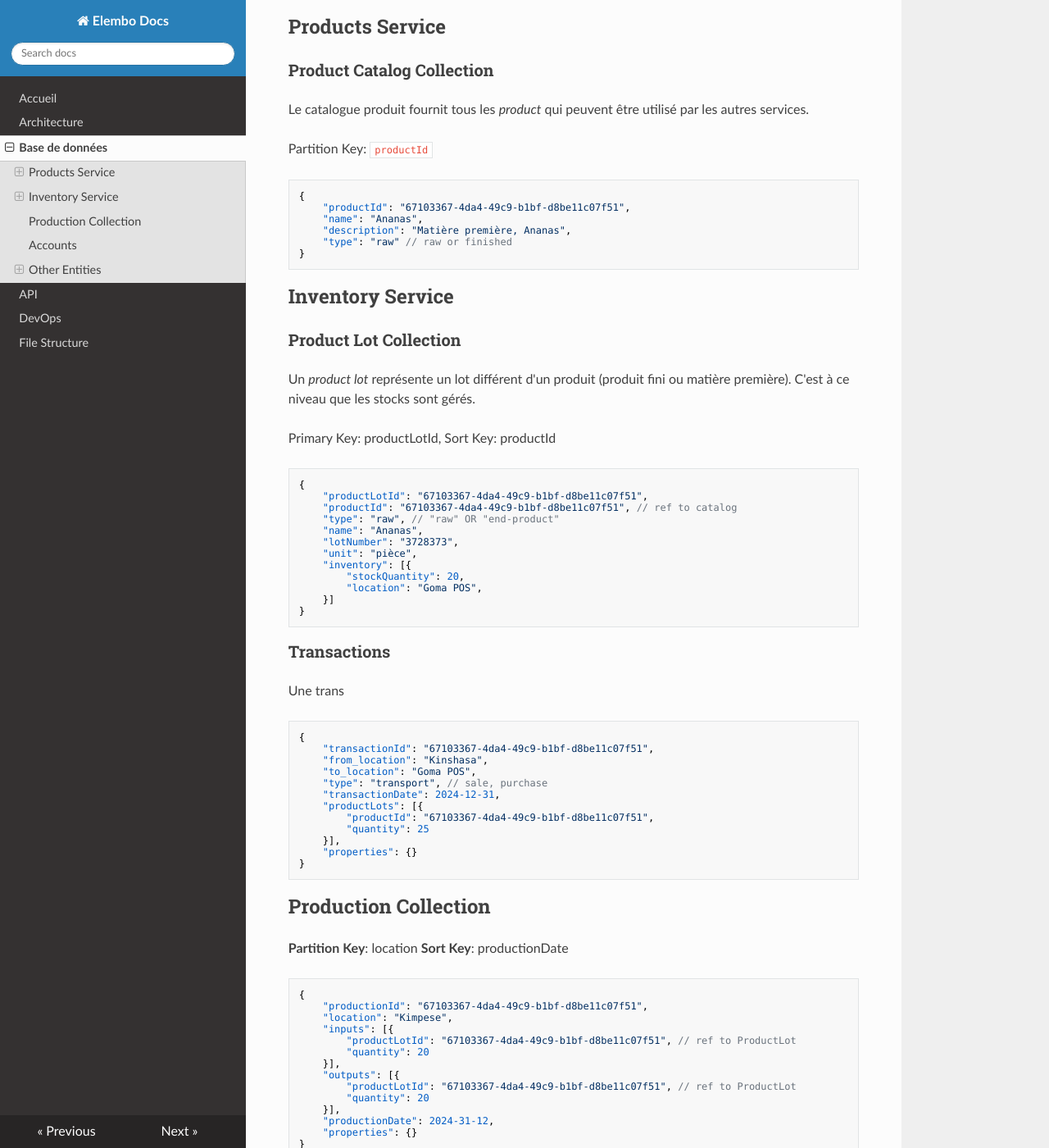
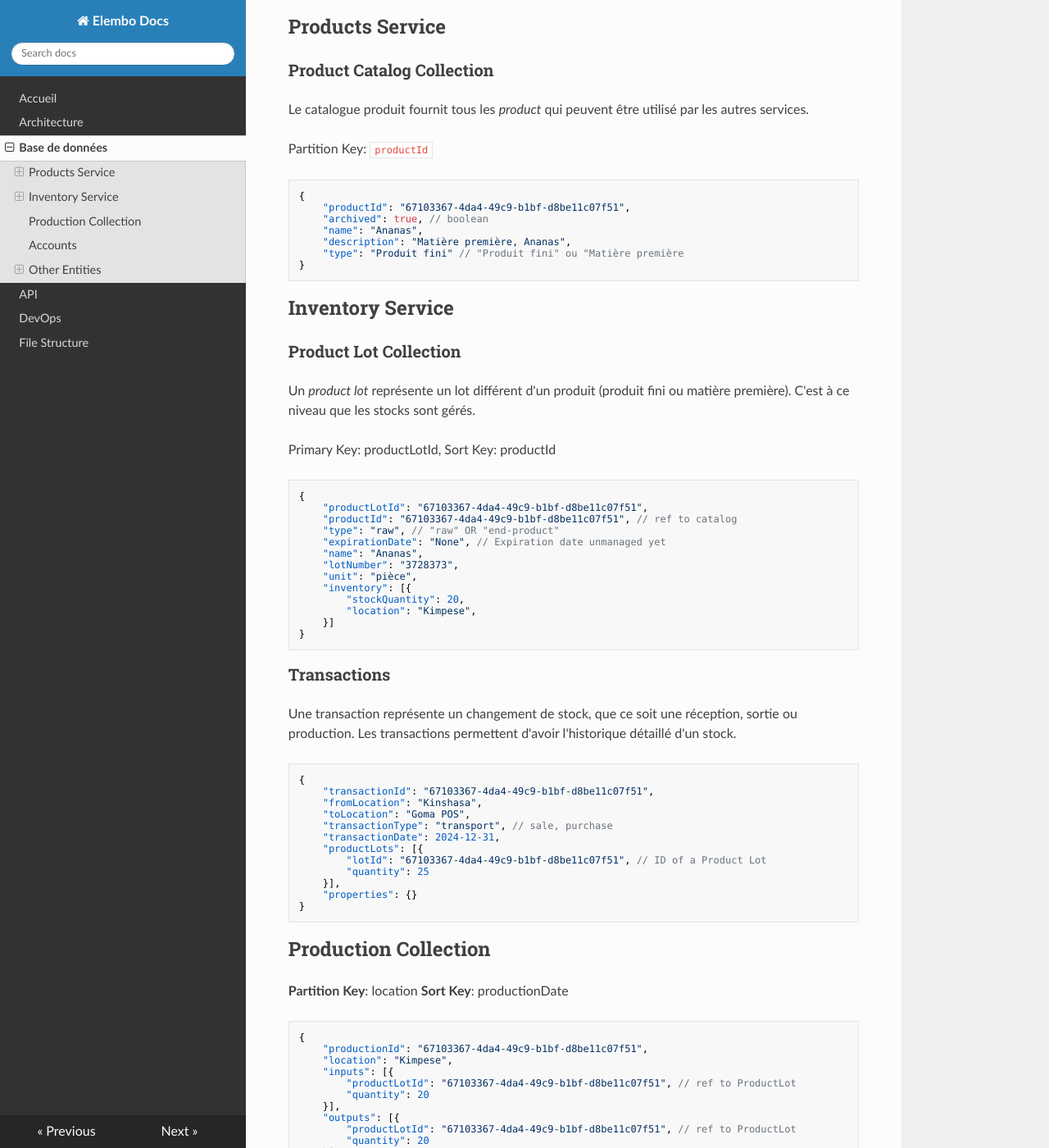
Before and after one commit to nov-kg/riverdelta-docs, an MkDocs documentation site: the page built from docs/database.md, in a window 1280 px wide and 1400 px high, scrolled down 192 px. Shown: the whole window at 82% size. Built offline with MkDocs 1.6.1, drawn with Linux system fonts in a browser that asks for light colours; nearby versions of some CDN libraries; some of the changed text lies outside the part shown.

Commit message:
Doc edited for v1.0

````diff
--- a/docs/database.md
+++ b/docs/database.md
@@ -9,9 +9,10 @@ Partition Key: `productId`
 ```json
 {
     "productId": "67103367-4da4-49c9-b1bf-d8be11c07f51",
+    "archived": true, // boolean
     "name": "Ananas",
     "description": "Matière première, Ananas",
-    "type": "raw" // raw or finished
+    "type": "Produit fini" // "Produit fini" ou "Matière première
 }
 ```
 
@@ -26,26 +27,28 @@ Sort Key: productId
     "productLotId": "67103367-4da4-49c9-b1bf-d8be11c07f51",
     "productId": "67103367-4da4-49c9-b1bf-d8be11c07f51", // ref to catalog
     "type": "raw", // "raw" OR "end-product"
+    "expirationDate": "None", // Expiration date unmanaged yet
     "name": "Ananas",
     "lotNumber": "3728373",
     "unit": "pièce",
     "inventory": [{
         "stockQuantity": 20,
-        "location": "Goma POS",
+        "location": "Kimpese",
     }]
 }
 ```
 ### Transactions
-Une trans
+Une transaction représente un changement de stock, que ce soit une réception, sortie ou production. Les transactions permettent d'avoir l'historique détaillé d'un stock.
+
 ```json
 {
     "transactionId": "67103367-4da4-49c9-b1bf-d8be11c07f51",
-    "from_location": "Kinshasa",
-    "to_location": "Goma POS",
-    "type": "transport", // sale, purchase
+    "fromLocation": "Kinshasa",
+    "toLocation": "Goma POS",
+    "transactionType": "transport", // sale, purchase
     "transactionDate": 2024-12-31,
     "productLots": [{
-        "productId": "67103367-4da4-49c9-b1bf-d8be11c07f51",
+        "lotId": "67103367-4da4-49c9-b1bf-d8be11c07f51", // ID of a Product Lot
         "quantity": 25
     }],
     "properties": {}
@@ -68,11 +71,12 @@ Une trans
         "quantity": 20
     }],
     "productionDate": 2024-31-12,
-    "properties": {}
 }
 ```
 
 ## Accounts
+Collection not implemented yet.
+
 ```json
 {
     "accountID": "67103367-4da4-49c9-b1bf-d8be11c07f51",
````
Also changed, not shown: other parts of docs/database.md (+1 -1 lines), docs/architecture.md (+1 -1 lines), docs/file-structure.md (deleted, +0 -16 lines), docs/assets/riverdelta-arch.png (deleted).
